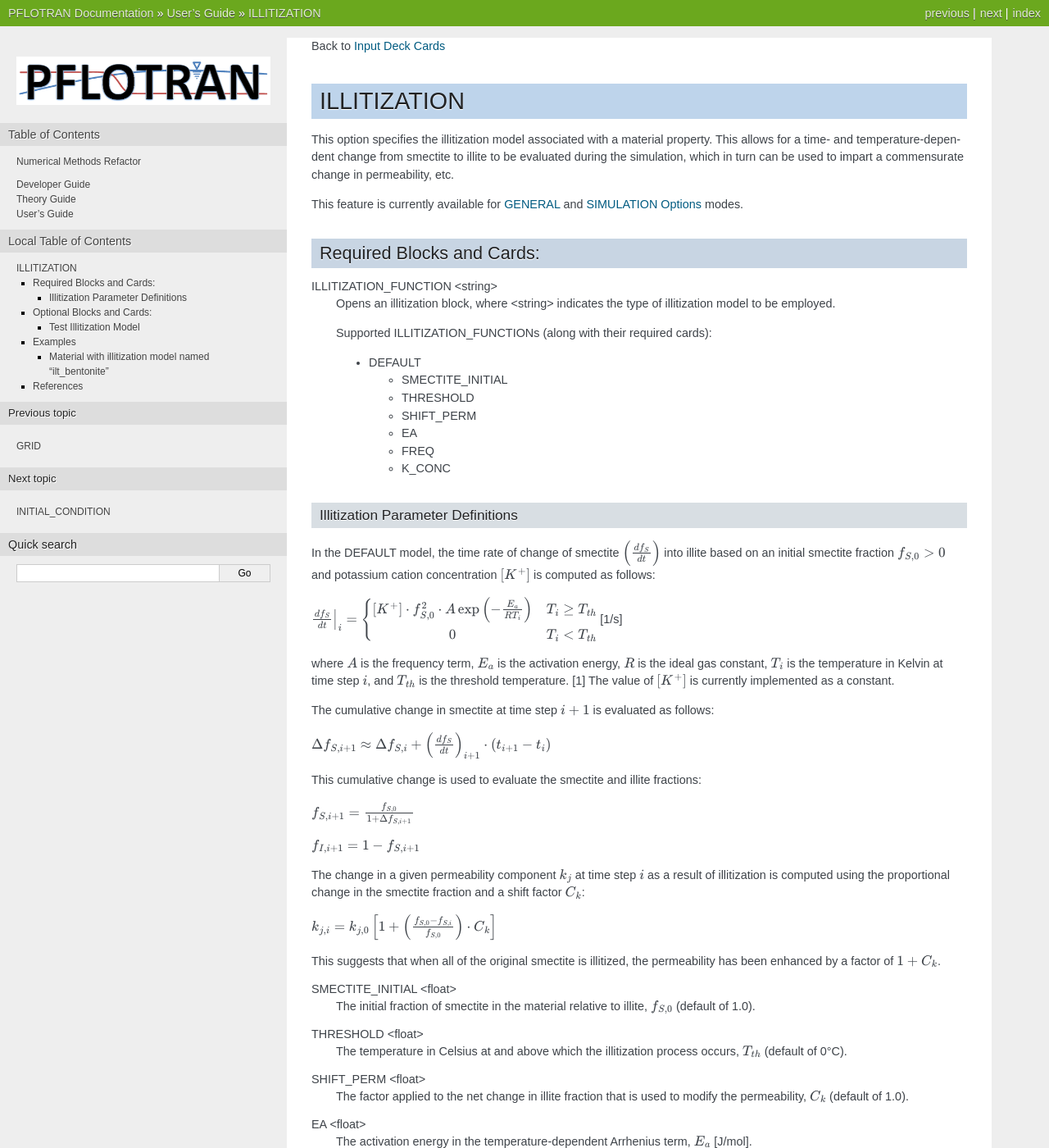
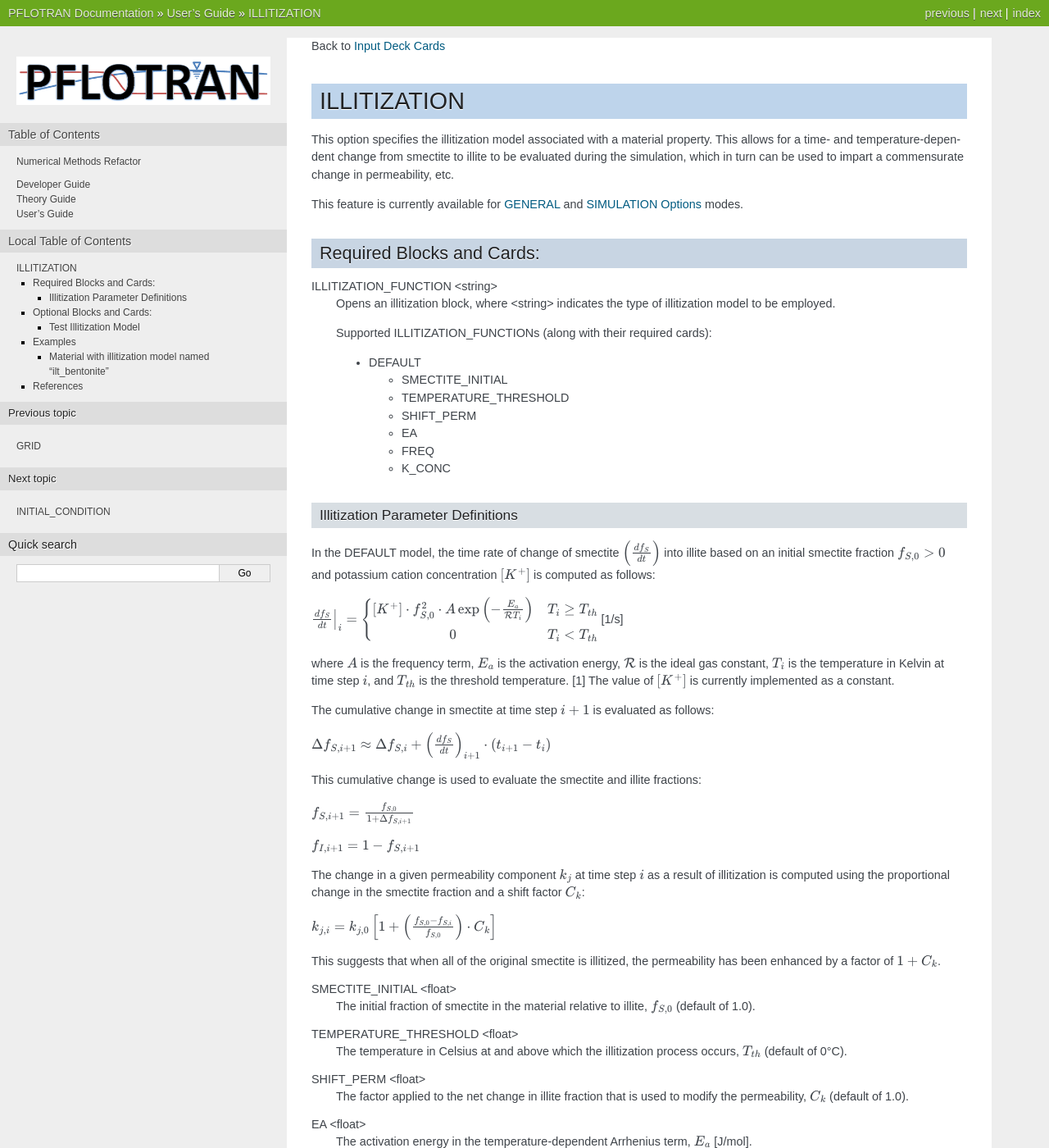
Before and after one commit to Miracloon/pflotran-documentation, a Sphinx documentation site: the page built from source/user_guide/cards/subsurface/illitization.rst, in a window 1280 px wide and 1400 px high. Shown: the whole window at 82% size. Built offline with Sphinx 7.4.7, drawn with Linux system fonts in a browser that asks for light colours; some of the changed text lies outside the part shown.

Commit message:
Changed THRESHOLD to TEMPERATURE_THRESHOLD. Changed ideal gas constant to script R.

```diff
--- a/source/user_guide/cards/subsurface/illitization.rst
+++ b/source/user_guide/cards/subsurface/illitization.rst
@@ -20,7 +20,7 @@ ILLITIZATION_FUNCTION <string>
   * DEFAULT
 
     + SMECTITE_INITIAL
-    + THRESHOLD
+    + TEMPERATURE_THRESHOLD
     + SHIFT_PERM
     + EA
     + FREQ
@@ -34,9 +34,9 @@ Illitization Parameter Definitions
 
 In the DEFAULT model, the time rate of change of smectite :math:`\left(\frac{df_{S}}{dt}\right)` into illite based on an initial smectite fraction :math:`f_{S,0}>0` and potassium cation concentration :math:`[K^{+}]` is computed as follows:
 
-:math:`\left.\frac{df_{S}}{dt}\right|_{i}=\left\{{\begin{array}{cc} [K^{+}]\cdot f_{S,0}^{2}\cdot A\exp{\left(-\frac{E_{a}}{RT_{i}}\right)} & T_{i}\geq T_{th} \\ 0 & T_{i}<T_{th} \\ \end{array} } \right.` [1/s]
+:math:`\left.\frac{df_{S}}{dt}\right|_{i}=\left\{{\begin{array}{cc} [K^{+}]\cdot f_{S,0}^{2}\cdot A\exp{\left(-\frac{E_{a}}{\mathcal{R}T_{i}}\right)} & T_{i}\geq T_{th} \\ 0 & T_{i}<T_{th} \\ \end{array} } \right.` [1/s]
 
-where :math:`A` is the frequency term, :math:`E_{a}` is the activation energy, :math:`R` is the ideal gas constant, :math:`T_{i}` is the temperature in Kelvin at time step :math:`i`, and :math:`T_{th}` is the threshold temperature. [1] The value of :math:`[K^{+}]` is currently implemented as a constant.
+where :math:`A` is the frequency term, :math:`E_{a}` is the activation energy, :math:`\mathcal{R}` is the ideal gas constant, :math:`T_{i}` is the temperature in Kelvin at time step :math:`i`, and :math:`T_{th}` is the threshold temperature. [1] The value of :math:`[K^{+}]` is currently implemented as a constant.
 
 The cumulative change in smectite at time step :math:`i+1` is evaluated as follows:
 
@@ -57,7 +57,7 @@ This suggests that when all of the original smectite is illitized, the permeabil
 SMECTITE_INITIAL <float>
  The initial fraction of smectite in the material relative to illite, :math:`f_{S,0}` (default of 1.0).
 
-THRESHOLD <float>
+TEMPERATURE_THRESHOLD <float>
  The temperature in Celsius at and above which the illitization process occurs, :math:`T_{th}` (default of 0°C).
 
 SHIFT_PERM <float>
@@ -116,12 +116,12 @@ Material with illitization model named "ilt_bentonite"
 
   ILLITIZATION ilt_bentonite
     ILLITIZATION_FUNCTION DEFAULT
-      THRESHOLD         2.00000d+1 C
-      EA                1.17152d+5 J/mol
-      FREQ              8.08000d+4 L/mol-s
-      K_CONC            2.16000d-3 M
-      SMECTITE_INITIAL  0.95000d+0
-      SHIFT_PERM        1.00000d+0
+      TEMPERATURE_THRESHOLD 2.00000d+1 C
+      EA                    1.17152d+5 J/mol
+      FREQ                  8.08000d+4 L/mol-s
+      K_CONC                2.16000d-3 M
+      SMECTITE_INITIAL      0.95000d+0
+      SHIFT_PERM            1.00000d+0
     END
     TEST
   END
```
